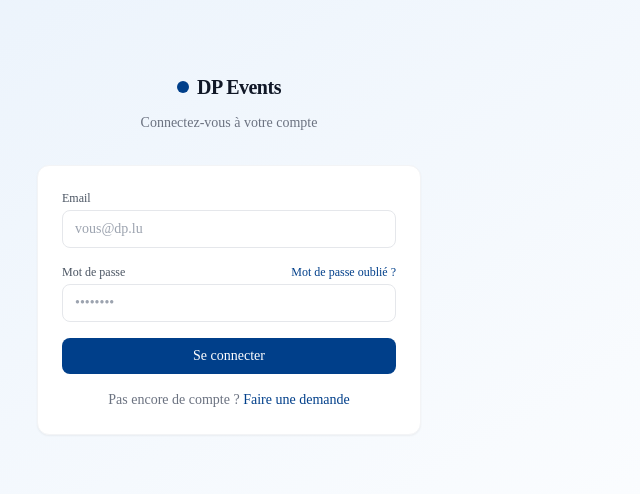
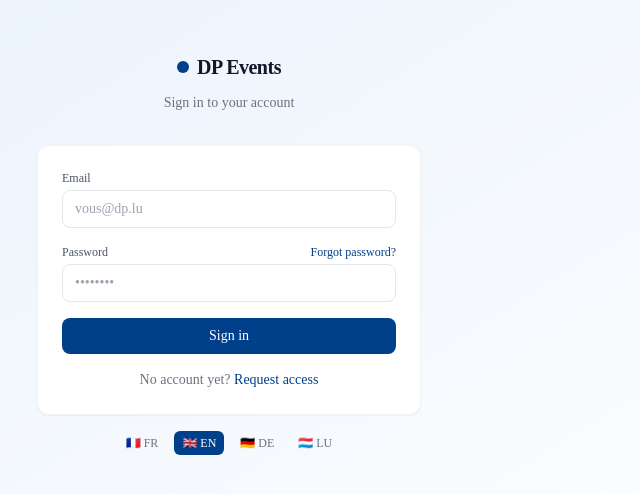
Before and after one commit to rftnj6gvp7-code/dp-events, a Next.js app: page /auth/login in a window 1280 px wide. Shown: the part 146-640 px from the top of the page, without its empty margins (411-1051 px from the left). Built offline with nearby package versions, Linux system fonts and the light colour scheme; no server answers.

Commit message:
traduction page login

```diff
--- a/app/auth/login/page.tsx
+++ b/app/auth/login/page.tsx
@@ -4,6 +4,13 @@ import { createClient } from '@/lib/supabase/client'
 import { useRouter } from 'next/navigation'
 import Link from 'next/link'
 import toast from 'react-hot-toast'
+
+const TRANSLATIONS: Record<string, any> = {
+  fr: { title: 'Connectez-vous à votre compte', email: 'Email', password: 'Mot de passe', connect: 'Se connecter', connecting: 'Connexion…', forgot: 'Mot de passe oublié ?', noAccount: 'Pas encore de compte ?', request: 'Faire une demande', error: 'Email ou mot de passe incorrect.', resetTitle: 'Réinitialiser le mot de passe', sendReset: 'Envoyer le lien', sending: 'Envoi…', resetSent: 'Email de réinitialisation envoyé !', resetError: "Erreur lors de l'envoi.", back: '← Retour à la connexion' },
+  en: { title: 'Sign in to your account', email: 'Email', password: 'Password', connect: 'Sign in', connecting: 'Signing in…', forgot: 'Forgot password?', noAccount: 'No account yet?', request: 'Request access', error: 'Incorrect email or password.', resetTitle: 'Reset password', sendReset: 'Send reset link', sending: 'Sending…', resetSent: 'Reset email sent!', resetError: 'Error sending email.', back: '← Back to login' },
+  de: { title: 'Bei Ihrem Konto anmelden', email: 'E-Mail', password: 'Passwort', connect: 'Einloggen', connecting: 'Anmelden…', forgot: 'Passwort vergessen?', noAccount: 'Noch kein Konto?', request: 'Zugang beantragen', error: 'Falsche E-Mail oder falsches Passwort.', resetTitle: 'Passwort zurücksetzen', sendReset: 'Reset-Link senden', sending: 'Senden…', resetSent: 'Reset-E-Mail gesendet!', resetError: 'Fehler beim Senden.', back: '← Zurück zur Anmeldung' },
+  lu: { title: 'Loggt iech an äre Kont an', email: 'E-Mail', password: 'Passwuert', connect: 'Aloggen', connecting: 'Umellen…', forgot: 'Passwuert vergiess?', noAccount: 'Nach kee Kont?', request: 'Zougank ufroen', error: 'Falsch E-Mail oder Passwuert.', resetTitle: 'Passwuert zrécksetzen', sendReset: 'Reset-Link schécken', sending: 'Schécken…', resetSent: 'Reset-E-Mail geschéckt!', resetError: 'Feeler beim Schécken.', back: '← Zréck zur Umeldung' },
+}
 
 export default function LoginPage() {
   const [email, setEmail] = useState('')
@@ -13,16 +20,17 @@ export default function LoginPage() {
   const router = useRouter()
   const supabase = createClient()
 
+  // Detect browser language
+  const browserLang = typeof window !== 'undefined' ? navigator.language.slice(0, 2) : 'fr'
+  const locale = ['fr', 'en', 'de', 'lu'].includes(browserLang) ? browserLang : 'fr'
+  const t = TRANSLATIONS[locale] || TRANSLATIONS.fr
+
   async function handleLogin(e: React.FormEvent) {
     e.preventDefault()
     setLoading(true)
     const { error } = await supabase.auth.signInWithPassword({ email, password })
-    if (error) {
-      toast.error('Email ou mot de passe incorrect.')
-    } else {
-      router.push('/dashboard')
-      router.refresh()
-    }
+    if (error) toast.error(t.error)
+    else { router.push('/dashboard'); router.refresh() }
     setLoading(false)
   }
 
@@ -30,14 +38,10 @@ export default function LoginPage() {
     e.preventDefault()
     setLoading(true)
     const { error } = await supabase.auth.resetPasswordForEmail(email, {
-redirectTo: 'https://dp-events.vercel.app/auth/reset-password',
+      redirectTo: 'https://dp-events.vercel.app/auth/reset-password',
     })
-    if (error) {
-      toast.error('Erreur lors de l\'envoi.')
-    } else {
-      toast.success('Email de réinitialisation envoyé !')
-      setForgotMode(false)
-    }
+    if (error) toast.error(t.resetError)
+    else { toast.success(t.resetSent); setForgotMode(false) }
     setLoading(false)
   }
 
@@ -50,7 +54,7 @@ redirectTo: 'https://dp-events.vercel.app/auth/reset-password',
             <span className="text-xl font-semibold tracking-tight">DP Events</span>
           </div>
           <p className="text-sm text-gray-500">
-            {forgotMode ? 'Réinitialiser le mot de passe' : 'Connectez-vous à votre compte'}
+            {forgotMode ? t.resetTitle : t.title}
           </p>
         </div>
 
@@ -58,53 +62,65 @@ redirectTo: 'https://dp-events.vercel.app/auth/reset-password',
           {forgotMode ? (
             <form onSubmit={handleForgot} className="space-y-4">
               <div>
-                <label className="label">Email</label>
+                <label className="label">{t.email}</label>
                 <input className="input" type="email" value={email}
                   onChange={e => setEmail(e.target.value)}
                   placeholder="vous@dp.lu" required />
               </div>
-              <button type="submit" disabled={loading}
-                className="btn-primary w-full justify-center flex">
-                {loading ? 'Envoi…' : 'Envoyer le lien de réinitialisation'}
+              <button type="submit" disabled={loading} className="btn-primary w-full flex justify-center">
+                {loading ? t.sending : t.sendReset}
               </button>
               <button type="button" onClick={() => setForgotMode(false)}
                 className="w-full text-center text-sm text-gray-500 hover:text-gray-700">
-                ← Retour à la connexion
+                {t.back}
               </button>
             </form>
           ) : (
             <form onSubmit={handleLogin} className="space-y-4">
               <div>
-                <label className="label">Email</label>
+                <label className="label">{t.email}</label>
                 <input className="input" type="email" value={email}
                   onChange={e => setEmail(e.target.value)}
                   placeholder="vous@dp.lu" required />
               </div>
               <div>
                 <div className="flex items-center justify-between mb-1">
-                  <label className="label mb-0">Mot de passe</label>
+                  <label className="label mb-0">{t.password}</label>
                   <button type="button" onClick={() => setForgotMode(true)}
                     className="text-xs text-brand-600 hover:underline">
-                    Mot de passe oublié ?
+                    {t.forgot}
                   </button>
                 </div>
                 <input className="input" type="password" value={password}
                   onChange={e => setPassword(e.target.value)}
                   placeholder="••••••••" required />
               </div>
-              <button type="submit" disabled={loading}
-                className="btn-primary w-full justify-center flex">
-                {loading ? 'Connexion…' : 'Se connecter'}
+              <button type="submit" disabled={loading} className="btn-primary w-full flex justify-center">
+                {loading ? t.connecting : t.connect}
               </button>
             </form>
           )}
 
           <p className="text-center text-sm text-gray-500 mt-4">
-            Pas encore de compte ?{' '}
+            {t.noAccount}{' '}
             <Link href="/auth/register" className="text-brand-600 hover:underline font-medium">
-              Faire une demande
+              {t.request}
             </Link>
           </p>
+        </div>
+
+        {/* Language selector on login page */}
+        <div className="flex justify-center gap-2 mt-4">
+          {['🇫🇷 FR', '🇬🇧 EN', '🇩🇪 DE', '🇱🇺 LU'].map((lang, i) => {
+            const code = ['fr', 'en', 'de', 'lu'][i]
+            return (
+              <button key={code}
+                onClick={() => { document.cookie = `locale=${code};path=/;max-age=31536000`; window.location.reload() }}
+                className={`text-xs px-2 py-1 rounded-md font-medium ${locale === code ? 'bg-brand-600 text-white' : 'text-gray-500 hover:bg-gray-100'}`}>
+                {lang}
+              </button>
+            )
+          })}
         </div>
       </div>
     </div>
```
